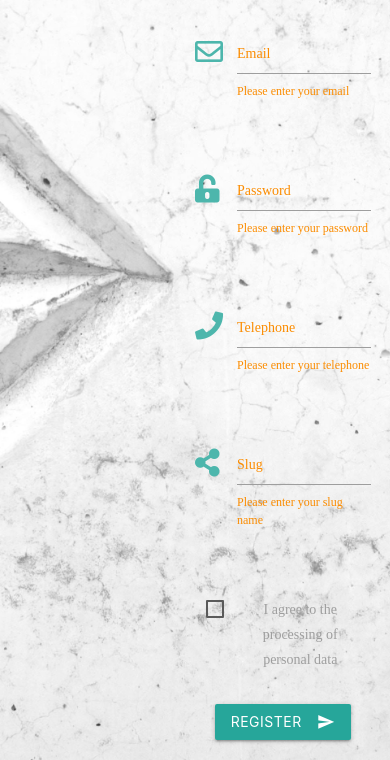
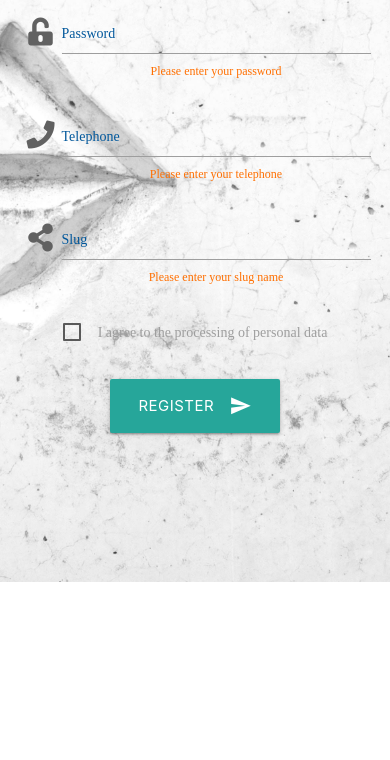
Before and after one commit to msk-git/Validation_Form_Regex, a plain HTML site: page index.html in a window 390 px wide. Shown: the part 269-1029 px from the top of the page. After the commit the page ends 851 px from the top, so only its background shows below. Drawn offline with nearby package versions, Linux system fonts and the light colour scheme.

Commit message:
add responsive view, checkbox and inputs colors

```diff
--- a/index.html
+++ b/index.html
@@ -16,8 +16,8 @@
     <body>
       <div class="container">
         <h1>New User Signup</h1>
-                  <div class="row">
-                    <form class="col s6 offset-s6">
+          <form id="signup" class="row">
+            <div class="col s12 m8 offset-m4 l6 offset-l6 center">
               <div class="row">
                 <div class="input-field">
                   <i class="far fa-user prefix fa-3x"></i>
@@ -26,10 +26,7 @@
                   <span class="helper-text" data-error="Username must be  and contain 5 - 12 characters" data-success="Thank you">Please enter your username</span>
                 </div>
               </div>
-                    </form>
-                  </div>
-                  <div class="row">
-                    <form class="col s6 offset-s6">
+
               <div class="row">
                 <div class="input-field">
                   <i class="far fa-envelope prefix fa-3x"></i>
@@ -38,10 +35,7 @@
                   <span class="helper-text" data-error="Email must be a valid address, e.g. me@mydomain.com" data-success="Thank you">Please enter your email</span>
                 </div>
               </div>
-                    </form>
-                  </div>
-                  <div class="row">
-                    <form class="col s6 offset-s6">
+
               <div class="row">
                 <div class="input-field">
                   <i class="fas fa-unlock-alt prefix fa-3x"></i>
@@ -50,10 +44,7 @@
                   <span class="helper-text" data-error="Password must alphanumeric (@, _ and - are also allowed) and be 8 - 20 characters" data-success="Thank you">Please enter your password</span>
                 </div>
               </div>
-                    </form>
-                  </div>
-                  <div class="row">
-                    <form class="col s6 offset-s6">
+
               <div class="row">
                 <div class="input-field">
                   <i class="fas fa-phone prefix fa-3x"></i>
@@ -62,10 +53,7 @@
                   <span class="helper-text" data-error="Telephone must be a valid number, as example:[+xx xxx xxx xx xx] (12 digits)" data-success="Thank you">Please enter your telephone</span>
                 </div>
               </div>
-                    </form>
-                  </div>
-                  <div class="row">
-                    <form class="col s6 offset-s6">
+
               <div class="row">
                 <div class="input-field">
                   <i class="fas fa-share-alt prefix fa-3x"></i>
@@ -74,25 +62,24 @@
                   <span class="helper-text" data-error="Slug must contain only lowercase letters, numbers and hyphens and be 8 - 20 characters" data-success="Thank you">Please enter your slug name</span>
                 </div>
               </div>
-                    </form>
-                  </div>
+
               <div class="row">
-                    <form action="#" class="col s6 offset-s6 center">
                 <p>
                   <label>
-                            <input type="checkbox" />
+                    <input type="checkbox"/>
                     <span>I agree to the processing of personal data</span>
                   </label>
                 </p>
-                    </form>
                 </div>
+
               <div class="row">
-                <form class="col s6 offset-s6 center">
-                    <button class="btn waves-effect waves-light center" type="submit" name="action">Register
+                  <button class="btn-large waves-effect waves-light center" type="submit" name="action">Register
                           <i class="material-icons right">send</i>
                       </button>
+                </div>
+              </div>
             </form>
-              </div>
+
       </div>
 
          <!-- Compiled and minified JavaScript -->
--- a/styles.css
+++ b/styles.css
@@ -2,22 +2,34 @@ body{
     font-family: PT Serif;
     color: #4db6ac;
     background-image: url("img/pointer_background.jpg");
-    min-height: 300px;
+    min-height: 100vh;
     background-position: center;
     background-repeat: no-repeat;
     background-size: cover;
     position: relative;
 }
 h1{
+    font-size: 3rem;
     font-weight: normal;
-    margin: 10px auto;
+    margin: 0.5rem auto;
     text-align: center;
 }
 /* label color */
 .input-field label {
-    color: #fb8c00;
+    color: #01579b;
 }
 /* helper text */
 .input-field span[class="helper-text"] {
-    color: #fb8c00;
+    color: #ff6f00 ;
 }
+/* icons color */
+i {
+    color: #616161;
+}
+i[class="material-icons right"] {
+    color: #ffffff;
+}
+/* checkbox color */
+label :checked + span{
+    color: #00897b;
+}
```
Lines whose indentation alone changed are shown as unchanged.
